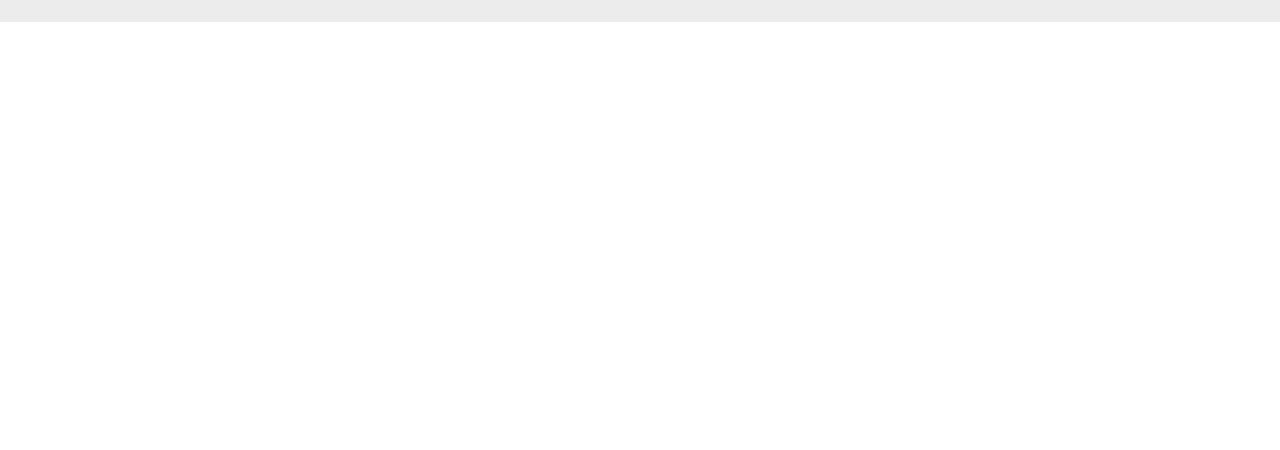
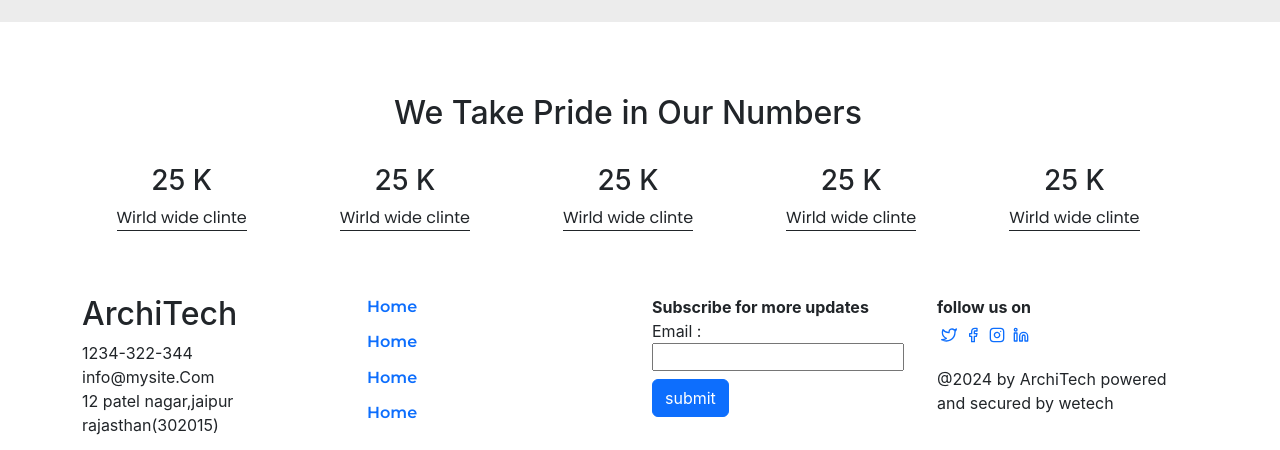
Before and after one commit to yashcx84/Architech-App, a React (Create React App) app: page / in a window 1280 px wide. Shown: the part 1357-1807 px from the top of the page. Before the commit the page ends 1379 px from the top, so only its background shows below. Built offline with nearby package versions, Linux system fonts and the light colour scheme; a web font is replaced by a local one.

Commit message:
footer added, added some react icons , company achivment number added

```diff
--- a/package.json
+++ b/package.json
@@ -10,6 +10,7 @@
     "react": "^18.3.1",
     "react-bootstrap": "^2.10.2",
     "react-dom": "^18.3.1",
+    "react-icons": "^5.1.0",
     "react-router-dom": "^6.23.0",
     "react-scripts": "5.0.1",
     "web-vitals": "^2.1.4"
--- a/src/App.js
+++ b/src/App.js
@@ -2,12 +2,14 @@ import React from 'react'
 import { BrowserRouter } from 'react-router-dom'
 import Nav from './Nav'
 import RouterApp from './Router/RouterApp'
+import Footer from './Footer'
 export default function App() {
     return (
         <>
             <BrowserRouter>
                 <Nav />
                 <RouterApp />
+                <Footer />
             </BrowserRouter>
         </>
     )
--- /dev/null
+++ b/src/Footer.js
@@ -0,0 +1,67 @@
+import React from 'react'
+import { Container, Row, Col } from 'react-bootstrap'
+import { Link } from 'react-router-dom'
+// import Home from './View/Home'
+import { FiTwitter, FiInstagram, FiFacebook, FiLinkedin } from 'react-icons/fi';
+
+
+export default function Footer() {
+    return (
+        <>
+            <Container className='my-3'>
+                <Row sm={2} xs={2} md={4}>
+                    <Col>
+                        <h2>ArchiTech</h2>
+                        <div>
+                            1234-322-344 <br />
+                            info@mysite.Com<br />
+                            12 patel nagar,jaipur<br />rajasthan(302015)
+
+                        </div>
+
+                    </Col>
+                    <Col className='d-grid'>
+                        <Link href="/">Home</Link>
+                        <Link href="/">Home</Link>
+                        <Link href="/">Home</Link>
+                        <Link href="/">Home</Link>
+
+                    </Col>
+                    <Col>
+                        <strong>Subscribe for more updates</strong>
+                        <form>
+                            <label>Email :</label><br />
+                            <input type='text' /><br />
+                            <button className='btn btn-primary my-2'>submit</button>
+                        </form>
+                    </Col>
+                    <Col>
+
+                        <strong>follow us on </strong>
+                        <div className='d-flex'>
+                            <a className='m-1' href='#'><FiTwitter /></a>
+                            <a className='m-1' href='#'><FiFacebook /></a>
+                            <a className='m-1' href='#'><FiInstagram /></a>
+                            <a className='m-1' href='#'><FiLinkedin /></a>
+
+                        </div>
+
+
+
+                        <div className='mt-3'>
+                            @2024 by ArchiTech
+                            powered and secured by wetech
+                        </div>
+
+                    </Col>
+
+                </Row>
+
+
+
+            </Container>
+
+
+        </>
+    )
+}
--- a/src/View/Home.js
+++ b/src/View/Home.js
@@ -24,6 +24,37 @@ export default function Home() {
                 </Row>
             </Container>
             <Main2 />
+            <Container className='my-5'>
+                <Row  >
+                    <Row className='my-4'>
+                             <h2 className='text-center'>We Take Pride in Our Numbers</h2>
+                    </Row>
+
+                    <Row className='d-flex justify-content-space'>
+                        <Col style={{ display: 'grid', 'justify-items': 'center', whiteSpace: "nowrap" }}>
+                            <h3>25 K</h3>
+                            <p className="border-bottom border-dark text-nowrap">Wirld wide clinte</p>
+                        </Col>
+                        <Col style={{ display: 'grid', 'justify-items': 'center', whiteSpace: "nowrap" }}>
+                            <h3>25 K</h3>
+                            <p className="border-bottom border-dark text-nowrap">Wirld wide clinte</p>
+                        </Col>
+                        <Col style={{ display: 'grid', 'justify-items': 'center', whiteSpace: "nowrap" }}>
+                            <h3>25 K</h3>
+                            <p className="border-bottom border-dark text-nowrap">Wirld wide clinte</p>
+                        </Col>
+                        <Col style={{ display: 'grid', 'justify-items': 'center', whiteSpace: "nowrap" }}>
+                            <h3>25 K</h3>
+                            <p className="border-bottom border-dark text-nowrap">Wirld wide clinte</p>
+                        </Col>
+                        <Col style={{ display: 'grid', 'justify-items': 'center', whiteSpace: "nowrap" }}>
+                            <h3>25 K</h3>
+                            <p className="border-bottom border-dark text-nowrap">Wirld wide clinte</p>
+                        </Col></Row>
+
+                </Row>
+
+            </Container >
         </>
 
     )
```
Also changed, not shown: src/View/Projects.js (added, +8 -0 lines), 1 other file (tests, documents, lock files or other folders).
